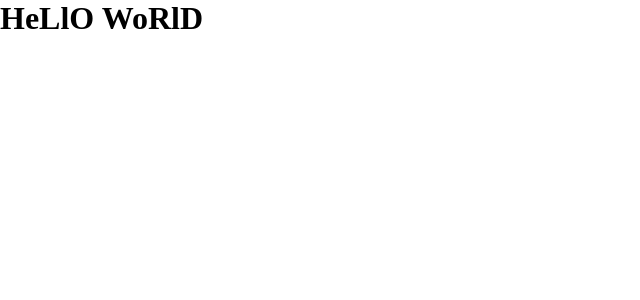
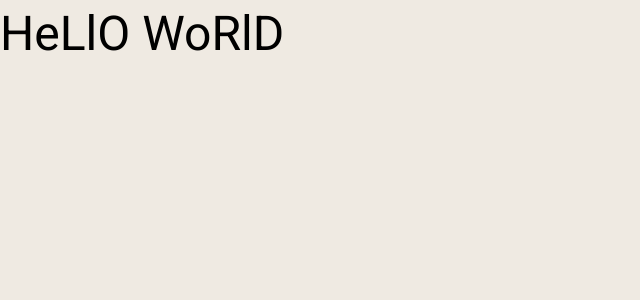
Before and after one commit to martinstiles/Portfolio-2.0, a JavaScript app: page / in a window 1280 px wide. Shown: the top 300 px of the page, without its empty margins (0-640 px from the left). Built offline with nearby package versions, Linux system fonts and the light colour scheme; the HTML template or start-up script is replaced by a standard one.

Commit message:
make main style files

```diff
--- /dev/null
+++ b/src/static/_variables.scss
@@ -0,0 +1,15 @@
+// GLOBAL SCSS VARIABLES
+
+@import url('https://fonts.googleapis.com/css2?family=Heebo:wght@100;200;300;400;500;600;700;800;900&family=Roboto:wght@100;300;400;500;700;900&display=swap');
+//@import url('https://fonts.googleapis.com/css2?family=Lato:wght@300;400&display=swap');
+
+
+// Fonts
+$font-heebo: 'Heebo', sans-serif;
+
+
+// Colors
+$main-text-color: #222;
+$background-color: #EFEAE2;
+$orange: #e5582d;
+$orange-light: #e0a491;
--- a/src/style.scss
+++ b/src/style.scss
@@ -1,7 +1,49 @@
-// Main SASS file
 
+@import "./static/_variables.scss";
+
+
+// Initial declarations
 * {
     margin: 0;
     padding: 0;
     box-sizing: border-box;
 }
+
+html {
+    font-family: $font-heebo;
+    font-size: 16px;
+    background-color: $background-color;
+    color: black;
+}
+
+h1 {
+    font-size: 3em;
+    font-weight: 400;
+}
+
+
+// Custom scrollbar
+body::-webkit-scrollbar {
+    // display: block;
+    background-color: $orange-light;
+    width: 8px;
+    overflow: auto;
+}
+
+body::-webkit-scrollbar-thumb {
+    background-color: $orange;
+    border-radius: 10px;
+}
+
+
+// Common classes
+.container {
+    z-index: -1;
+    position: absolute;
+    top: 0;
+    width: 100%;
+    height: 100%;
+    display: flex;
+    justify-content: center;
+    align-items: center;
+}
```
